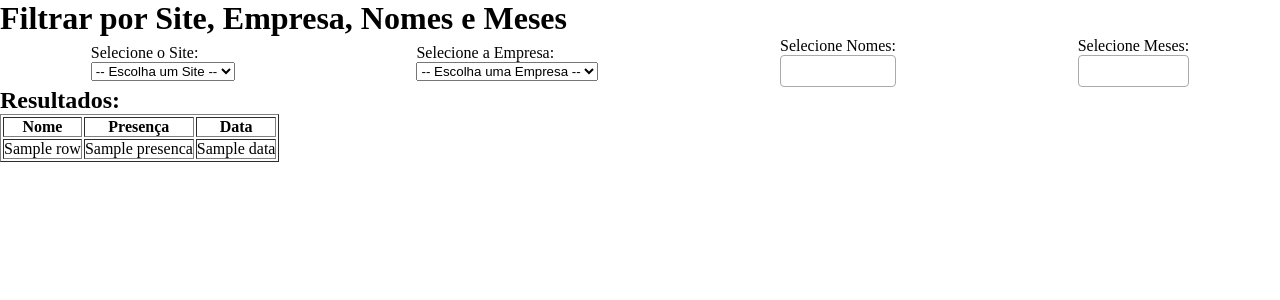
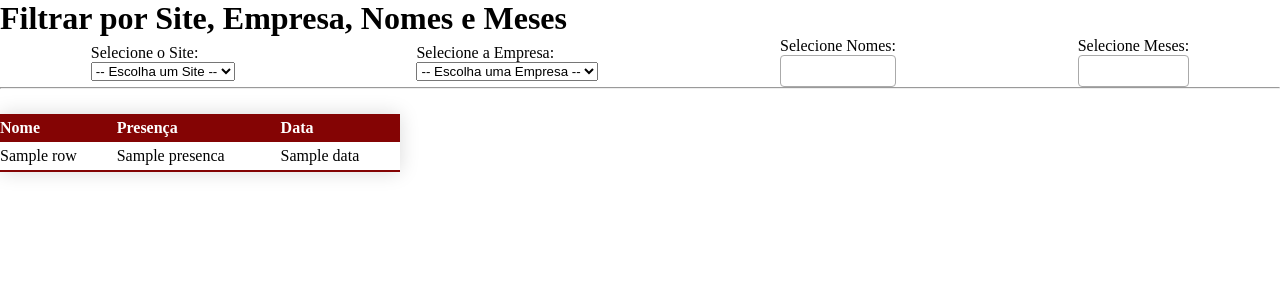
Before and after one commit to Pontessxx/VenvQua-Flask_integration_v1, a Flask app: template meu_app_flask/templates/index.html in a window 1280 px wide. Shown: the top 300 px of the page. Run offline with Flask 3, Linux system fonts and the light colour scheme; the template is opened without the code that fills it: most values are stand-ins (such as "Sample title", 1, 10 or a date in 2020).

Commit message:
estilizando tabela

```diff
--- a/meu_app_flask/static/styles.css
+++ b/meu_app_flask/static/styles.css
@@ -12,3 +12,35 @@
     display: flex;
     flex-direction: column;
 }
+
+/* Tabela estilisando */
+.content-table{
+    border-collapse: collapse;
+    margin: 25px 0;
+    font: 0.9em;
+    min-width: 400px;
+    box-shadow: 0 0 20px rgba(0, 0, 0, 0.15);
+}
+
+.content-table thead tr{
+    background-color: #840404;
+    color: #ffffff;
+    text-align: left;
+    font-weight: bold;
+}
+
+.content-table th,
+.content-table td{
+    padding: 5px 0px;
+}
+
+
+.content-table tbody tr{
+    border-bottom: 1px solid #dddddd;
+}
+.content-table tbody tr:nth-of-type(even){
+    background-color: #f3f3f3;
+}
+.content-table tbody tr:last-of-type{
+    border-bottom: 2px solid #840404;
+}
--- a/meu_app_flask/templates/index.html
+++ b/meu_app_flask/templates/index.html
@@ -90,8 +90,8 @@
     <!-- Tabela de Resultados -->
     <div id="table-container">
         {% if data is not none %}
-            <h2>Resultados:</h2>
-            <table border="1">
+            <hr></hr>
+            <table class="content-table">
                 <thead>
                     <tr>
                         <th>Nome</th>
```
